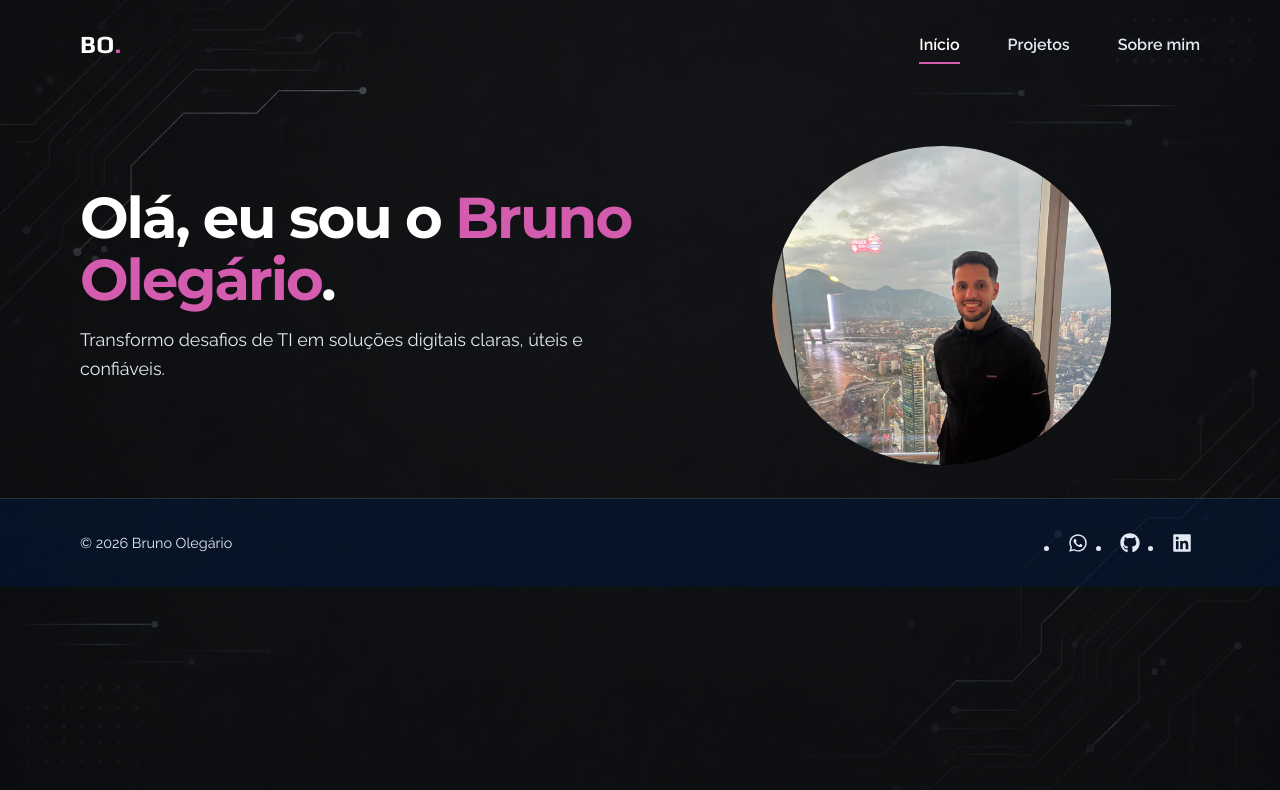
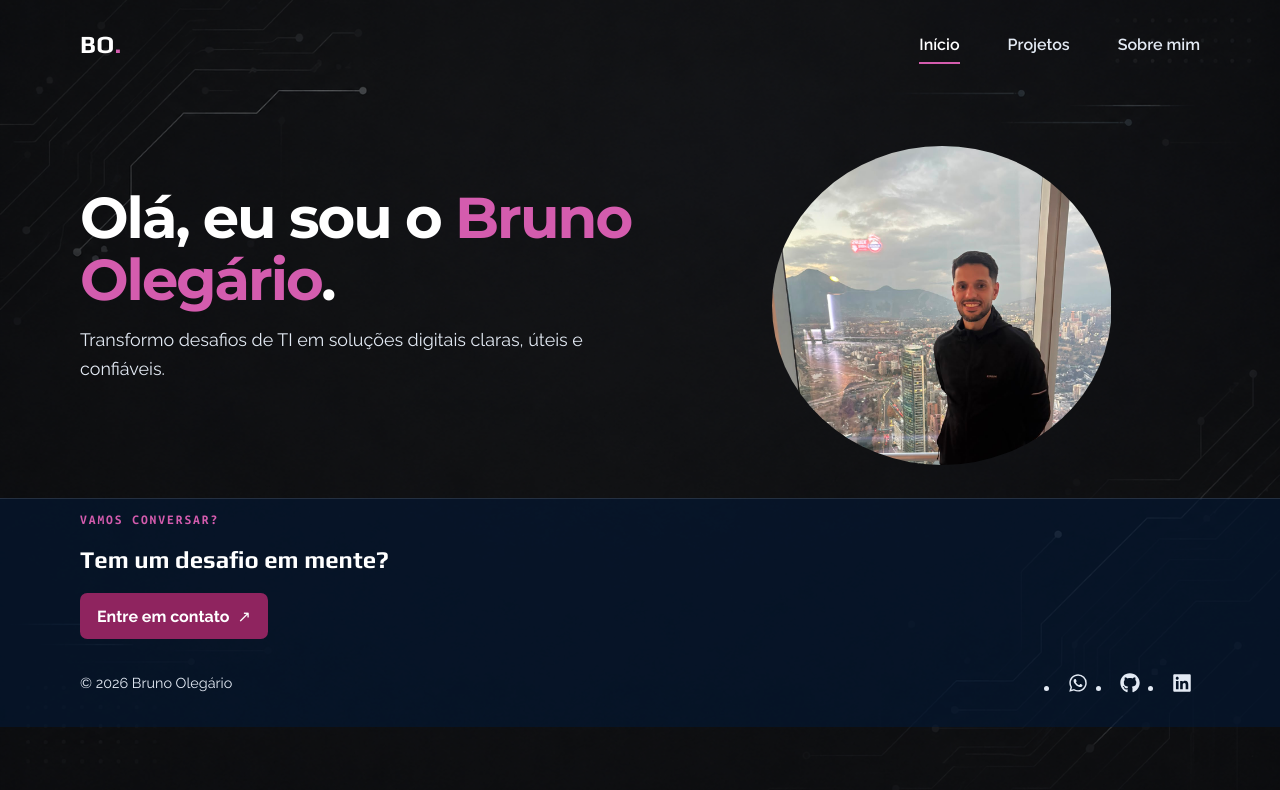
Before and after one commit to olegariobru/MyPort2, a React (Vite) app: page / in a window 1280 px wide. Shown: the top 790 px of the page. Built offline with nearby package versions, Linux system fonts and the light colour scheme; a web font is replaced by a local one.

Commit message:
refactor: make contact callout part of site footer

```diff
--- a/src/Componentes/Footer/index.jsx
+++ b/src/Componentes/Footer/index.jsx
@@ -9,9 +9,18 @@ const socials = [
 ];
 export default function Footer() {
   return <footer className={styles.siteFooter}>
+    <section className={styles.contactSection} aria-labelledby="footer-contact-title">
+      <div className={`${styles.contactInner} pageContainer`}>
+        <div className={styles.contactCopy}>
+          <p className="eyebrow">Vamos conversar?</p>
+          <h2 id="footer-contact-title">Tem um desafio em mente?</h2>
+        </div>
+        <a className="button buttonPrimary" href="mailto:b_olgr@icloud.com">Entre em contato <span aria-hidden="true">↗</span></a>
+      </div>
+    </section>
     <div className={`${styles.footerInner} pageContainer`}>
       <p>© {new Date().getFullYear()} Bruno Olegário</p>
-      <ul aria-label="Redes sociais">
+      <ul className={styles.socialLinks} aria-label="Redes sociais">
         {socials.map(({ label, href, Icon }) => <li key={label}>
           <a href={href} target="_blank" rel="noreferrer" aria-label={label}><Icon aria-hidden="true" /></a>
         </li>)}
```
